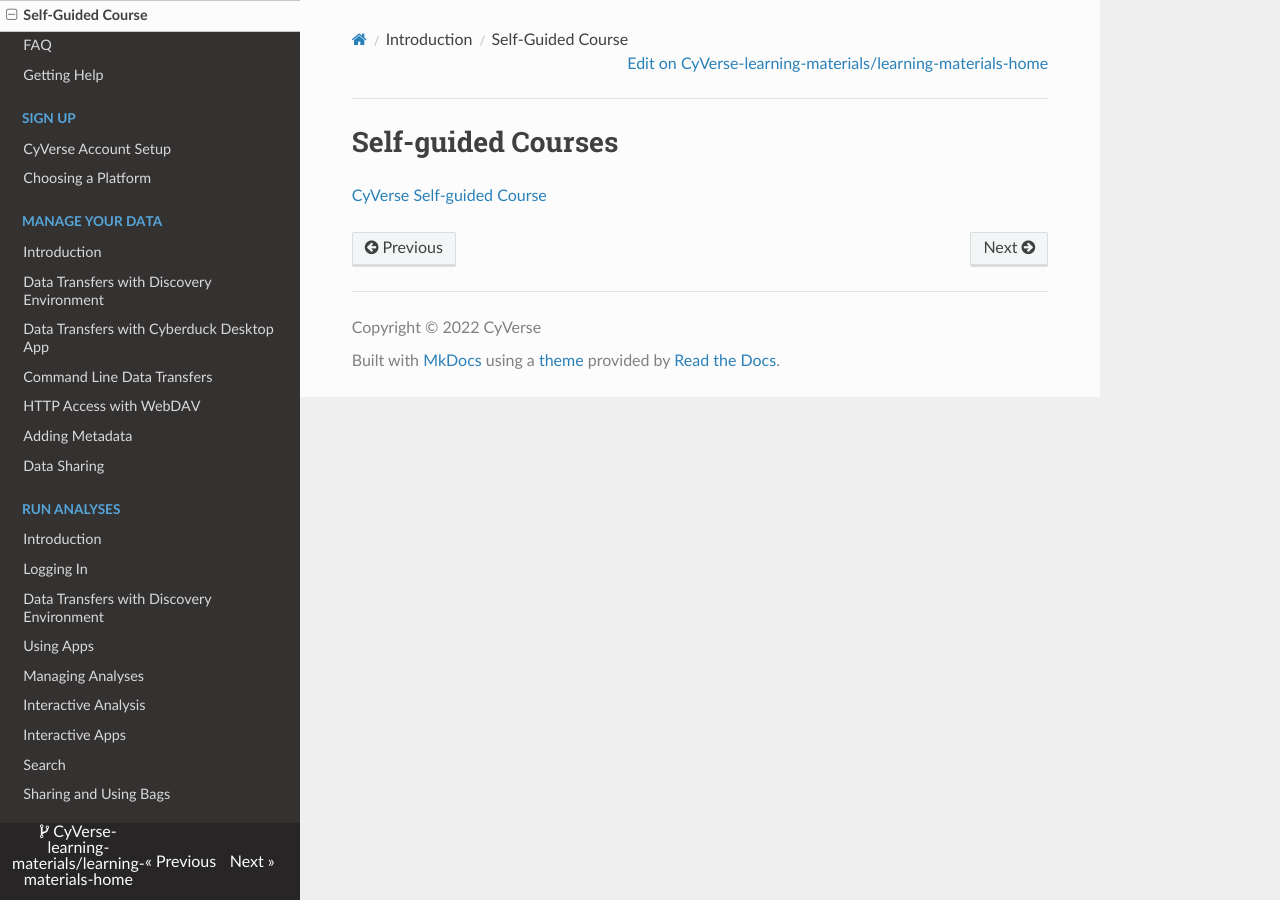
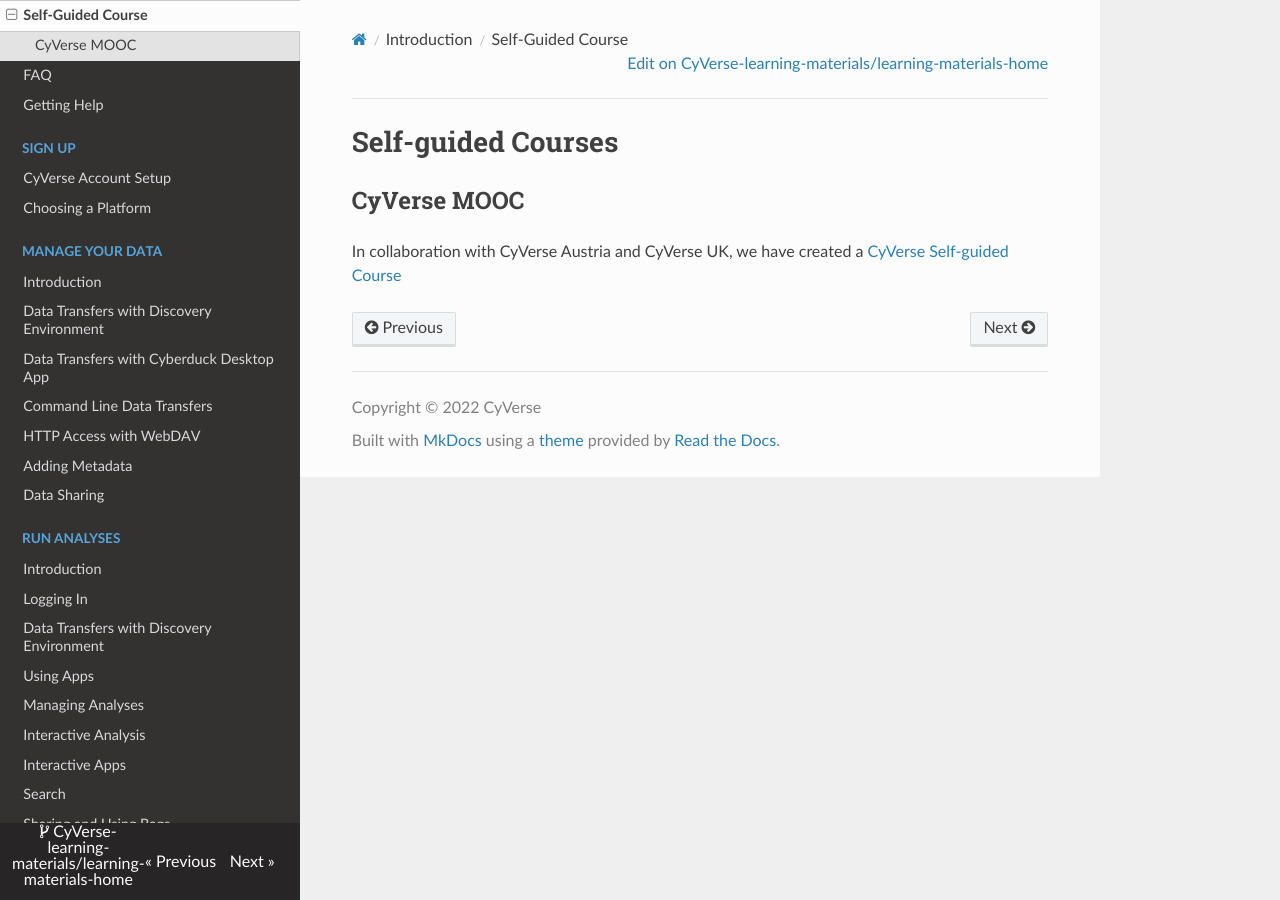
Before and after one commit to CyVerse-learning-materials/learning-materials-home, an MkDocs documentation site: the page built from docs/mooc.md, in a window 1280 px wide. Built offline with MkDocs 1.6.1, drawn with Linux system fonts in a browser that asks for light colours; nearby versions of some CDN libraries; a script that is not in the unit is left out.

Commit message:
Update mooc.md

```diff
--- a/docs/mooc.md
+++ b/docs/mooc.md
@@ -1,3 +1,5 @@
 # Self-guided Courses
 
-[CyVerse Self-guided Course](https://cyverse-learning-materials.github.io/cyverse_mooc/){target=_blank}
+## CyVerse MOOC
+
+In collaboration with CyVerse Austria and CyVerse UK, we have created a [CyVerse Self-guided Course](https://cyverse-learning-materials.github.io/cyverse_mooc/){target=_blank}
```
